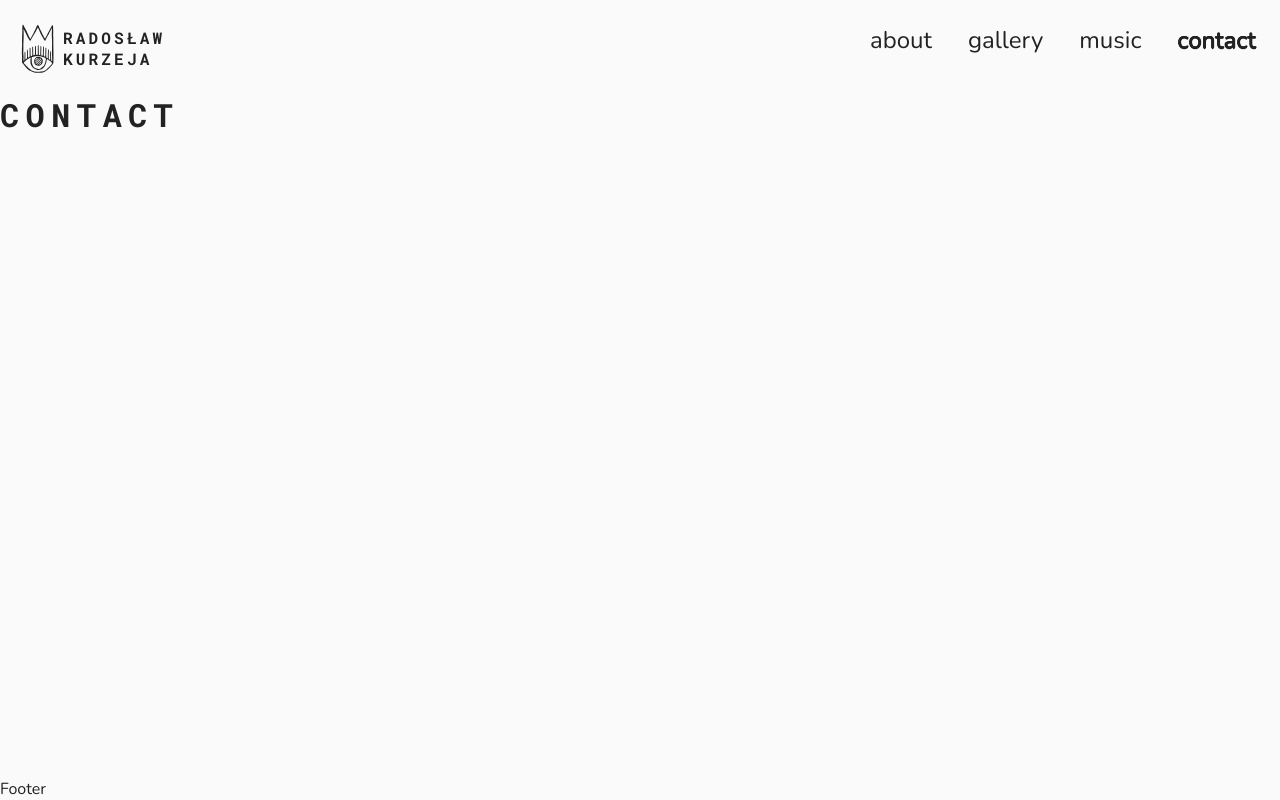
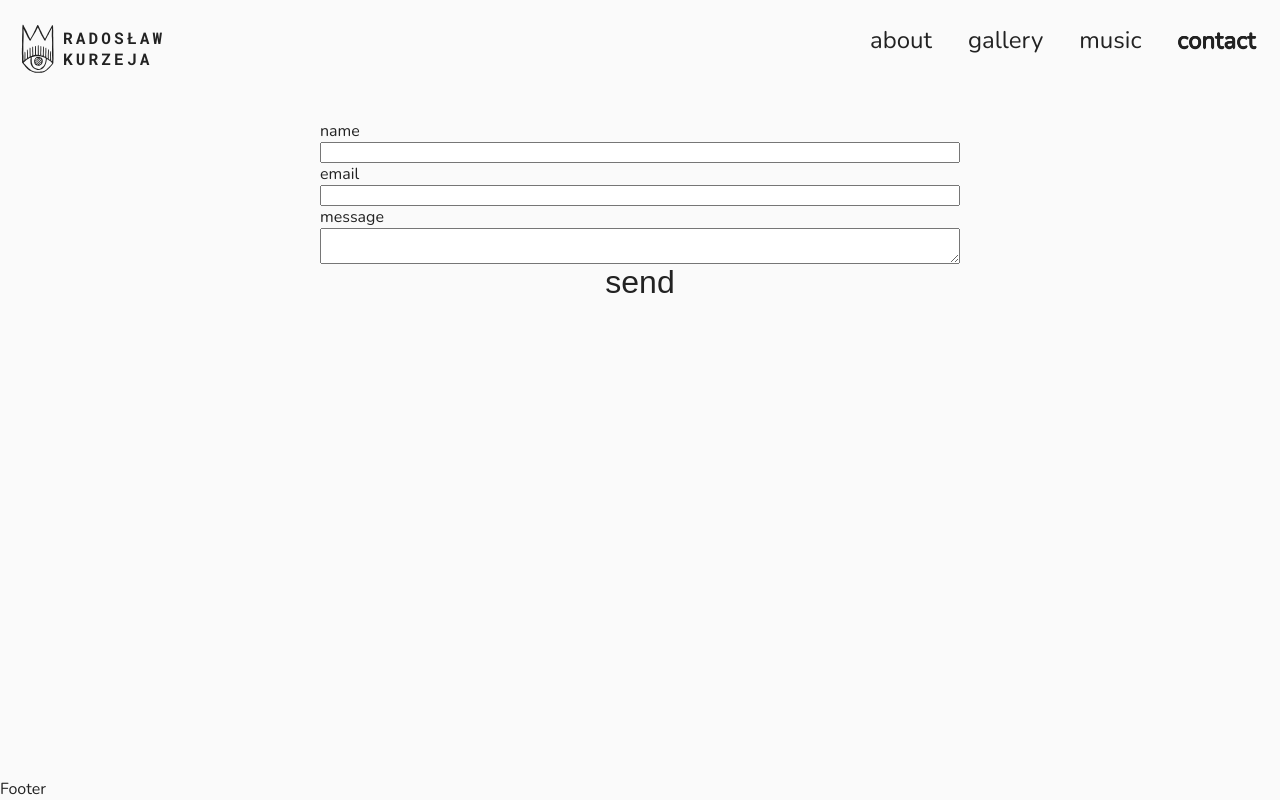
Before and after one commit to Ola-Cencora/Radek-Kurzeja-website, a React (Create React App) app: page /contact in a window 1280 px wide. Built offline with nearby package versions, Linux system fonts and the light colour scheme.

Commit message:
Add contact form, no styles

```diff
--- a/package.json
+++ b/package.json
@@ -3,6 +3,7 @@
   "version": "0.1.0",
   "private": true,
   "dependencies": {
+    "@formspree/react": "^2.5.1",
     "@testing-library/jest-dom": "^5.17.0",
     "@testing-library/react": "^13.4.0",
     "@testing-library/user-event": "^13.5.0",
--- a/src/components/common/Button/Button.tsx
+++ b/src/components/common/Button/Button.tsx
@@ -2,9 +2,10 @@ import styles from "./Button.module.scss";
 
 interface ButtonProps {
   content: string | React.ReactNode;
-  onClick: () => void;
+  onClick?: () => void;
   ariaLabel?: string;
-  variant: string;
+  variant?: string;
+  type?: "button" | "submit" | "reset" | undefined;
 }
 
 const Button: React.FC<ButtonProps> = ({
@@ -12,12 +13,18 @@ const Button: React.FC<ButtonProps> = ({
   onClick,
   ariaLabel,
   variant,
+  type,
 }) => {
   let className = styles.button;
   if (variant === "navigation_btn") className = styles.button___navigation;
 
   return (
-    <button onClick={onClick} className={className} aria-label={ariaLabel}>
+    <button
+      onClick={onClick}
+      className={className}
+      aria-label={ariaLabel}
+      type={type}
+    >
       {content}
     </button>
   );
--- /dev/null
+++ b/src/components/common/FormField/FormField.tsx
@@ -0,0 +1,38 @@
+import FormLabel from "../FormLabel/FormLabel";
+import FormInput from "../FormInput/FormInput";
+import FormTextarea from "../FormTextarea/FormTextarea";
+
+interface FormFieldProps {
+  id: string;
+  type?: string;
+  name: string;
+  required: boolean;
+  input: "input" | "textarea";
+}
+
+const FormField: React.FC<FormFieldProps> = ({
+  id,
+  type,
+  name,
+  required,
+  input,
+}) => {
+  return (
+    <>
+      <FormLabel label={name} />
+      {input === "input" && (
+        <FormInput
+          id={id}
+          type={type as string}
+          name={name}
+          required={required}
+        />
+      )}
+      {input === "textarea" && (
+        <FormTextarea id={id} name={name} required={required} />
+      )}
+    </>
+  );
+};
+
+export default FormField;
--- /dev/null
+++ b/src/components/common/FormInput/FormInput.tsx
@@ -0,0 +1,12 @@
+interface FormInputProps {
+  id: string;
+  type: string;
+  name: string;
+  required: boolean;
+}
+
+const FormInput: React.FC<FormInputProps> = ({ id, type, name, required }) => {
+  return <input id={id} type={type} name={name} required={required} />;
+};
+
+export default FormInput;
--- /dev/null
+++ b/src/components/common/FormLabel/FormLabel.tsx
@@ -0,0 +1,8 @@
+interface FormLabelProps {
+  label: string;
+}
+const FormLabel: React.FC<FormLabelProps> = ({ label }) => {
+  return <label htmlFor={label}>{label}</label>;
+};
+
+export default FormLabel;
--- /dev/null
+++ b/src/components/common/FormTextarea/FormTextarea.tsx
@@ -0,0 +1,11 @@
+interface FormTextareaProps {
+  id: string;
+  name: string;
+  required: boolean;
+}
+
+const FormTextarea: React.FC<FormTextareaProps> = ({ id, name, required }) => {
+  return <textarea id={id} name={name} required={required} />;
+};
+
+export default FormTextarea;
--- /dev/null
+++ b/src/components/features/ContactForm/ContactForm.module.scss
@@ -0,0 +1,6 @@
+@import './../../../styles/variables.scss';
+
+.form {
+  display: flex;
+  flex-direction: column;
+}
--- /dev/null
+++ b/src/components/features/ContactForm/ContactForm.tsx
@@ -0,0 +1,40 @@
+import { useForm, ValidationError } from "@formspree/react";
+import styles from "./ContactForm.module.scss";
+import Button from "../../common/Button/Button";
+import FormField from "../../common/FormField/FormField";
+
+const ContactForm: React.FC = () => {
+  const [state, handleSubmit] = useForm("meojoebq");
+  if (state.succeeded) {
+    return <p>Thanks for joining!</p>;
+  }
+
+  return (
+    <form onSubmit={handleSubmit} className={styles.form}>
+      <FormField
+        id="name"
+        type="text"
+        name="name"
+        required={true}
+        input="input"
+      />
+      <ValidationError prefix="Name" field="name" errors={state.errors} />
+
+      <FormField
+        id="email"
+        type="email"
+        name="email"
+        required={true}
+        input="input"
+      />
+      <ValidationError prefix="Email" field="email" errors={state.errors} />
+
+      <FormField id="message" name="message" required={true} input="textarea" />
+      <ValidationError prefix="Message" field="message" errors={state.errors} />
+
+      <Button content="send" type="submit" />
+    </form>
+  );
+};
+
+export default ContactForm;
--- /dev/null
+++ b/src/components/pages/Contact/Contact.module.scss
@@ -0,0 +1,17 @@
+@import './../../../styles/variables.scss';
+
+.contact {
+  width: 90vw;
+}
+
+@media (min-width: 37.5rem) {
+  .contact {
+    width: 60vw;
+  }
+}
+
+@media (min-width: 62rem) {
+  .contact {
+    width: 50vw;
+  }
+}
--- a/src/components/pages/Contact/Contact.tsx
+++ b/src/components/pages/Contact/Contact.tsx
@@ -1,5 +1,12 @@
+import ContactForm from "../../features/ContactForm/ContactForm";
+import styles from "./Contact.module.scss";
+
 const Contact: React.FC = () => {
-  return <h1>Contact</h1>;
+  return (
+    <section className={styles.contact}>
+      <ContactForm />
+    </section>
+  );
 };
 
 export default Contact;
--- a/src/styles/global.scss
+++ b/src/styles/global.scss
@@ -10,7 +10,7 @@ body {
 }
 
 main {
-  max-width: 1200px;
+  margin: ($basic-size * 3) auto 0 auto;
 }
 
 h1 {
@@ -26,6 +26,6 @@ a {
 
 @media (min-width: 37.5rem) {
   main {
-    margin-top: $header-height;
+    margin: ($header-height + $basic-size * 4) auto 0 auto;
   }
 }
```
Also changed, not shown: 1 other file (tests, documents, lock files or other folders).
